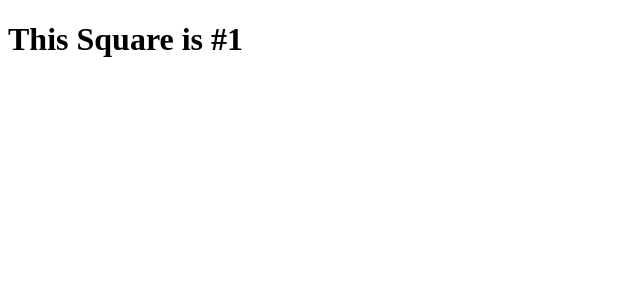
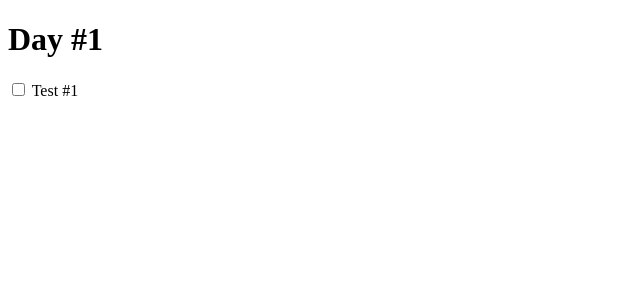
Before and after one commit to cjcompton/prod, a React (Vite) app in the folder prod/src/renderer/: page /#/pages/1 in a window 1280 px wide. Shown: the top 300 px of the page, without its empty margins (0-640 px from the left). Built offline with nearby package versions, Linux system fonts and the light colour scheme.

Commit message:
minor changes

```diff
--- a/prod/src/renderer/src/components/SquareNote.tsx
+++ b/prod/src/renderer/src/components/SquareNote.tsx
@@ -8,9 +8,20 @@ const SquareNote = () => {
         console.log("Rendering SquareNote:", squareId);
     }, [squareId]);
 
+    // todo
+    // make a back button that routes to /
+    // change styling of page
+    // bring in goals and have them save a file
+
     return(
-        <div className="h-100 w-100 flex items-center justify-center">
-            <h1 className="text-2xl">This Square is #{squareId}</h1>
+        <div className="w-full h-full p-4">
+            <div className="flex items-start justify-center">
+                <h1 className="text-2xl">Day #{squareId}</h1>
+            </div>
+            <div className="pt-6">
+                <label>
+                    <input type="checkbox" className="accent-black"/> Test #1 </label>
+            </div>
         </div>
     );
 }
```
